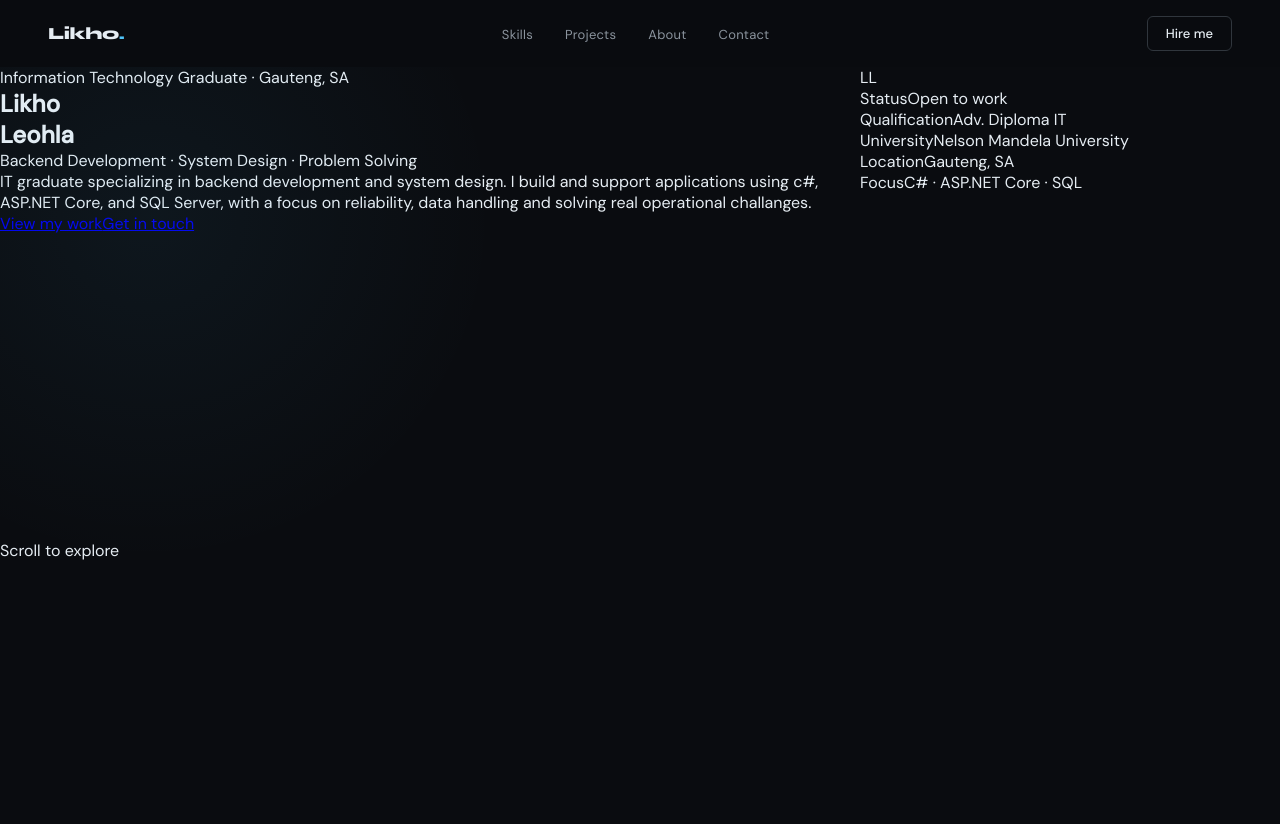
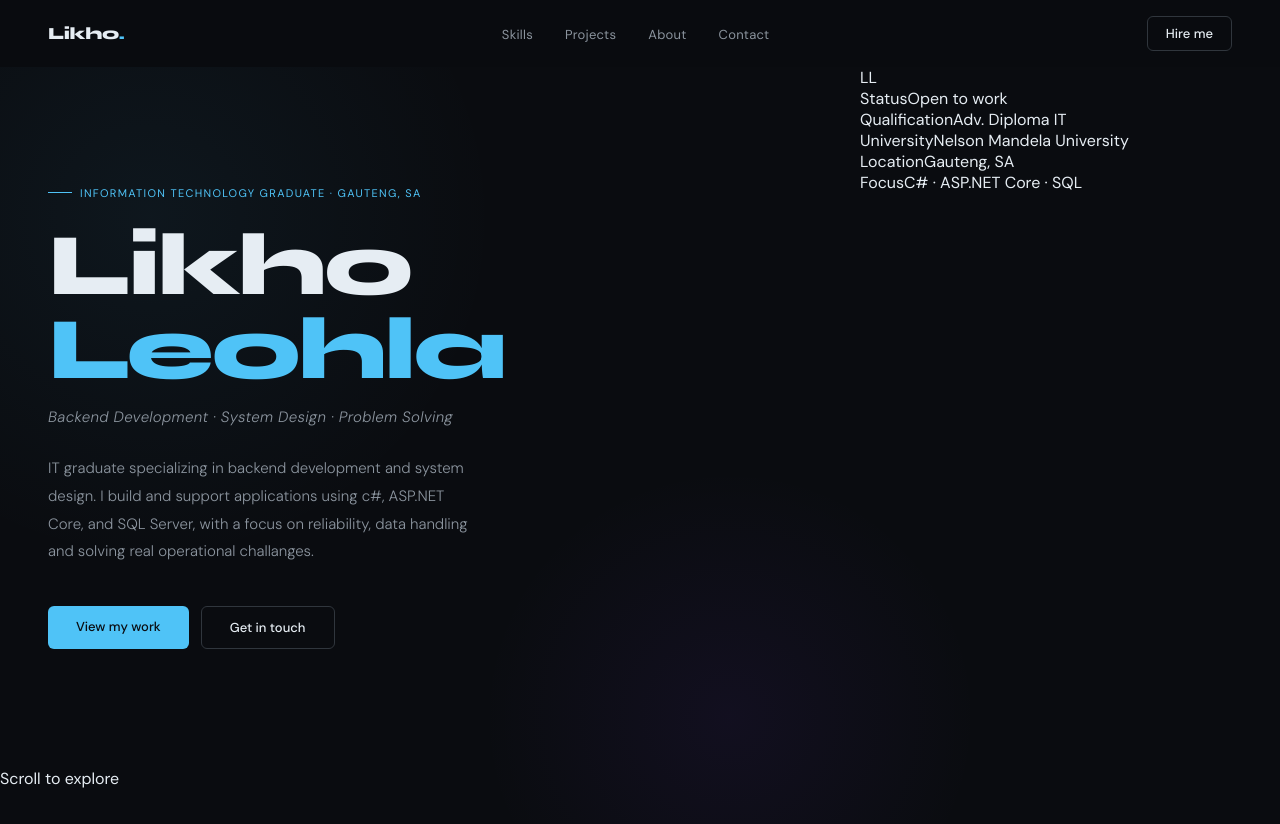
Before and after one commit to Likho-Leo/portfolio, a React (Vite) app: page / in a window 1280 px wide. Shown: the top 824 px of the page. Built offline with nearby package versions, Linux system fonts and the light colour scheme.

Commit message:
styled left side of hero

```diff
--- a/src/index.css
+++ b/src/index.css
@@ -106,3 +106,118 @@ nav{
   background: radial-gradient(circle, rgba(79, 195, 247, 0.06) 0%, transparent 70% );
   pointer-events: none;
 }
+
+.hero::after {
+  content: '';
+  position: absolute;
+  bottom: -100px;
+  right: 300px;
+  width: 500px;
+  height: 500px;
+  background: radial-gradient(circle, rgba(124, 58, 237, 0.07)0%, transparent 70%);
+  pointer-events: none;
+}
+
+.hero-left {
+  padding: 80px 48px 80px 48px;
+  display: flex;
+  flex-direction: column;
+  justify-content: center;
+  position: relative;
+  z-index: 1;
+}
+
+.hero-eyebrow {
+  display: inline-flex;
+  align-items: center;
+  gap: 8px;
+  font-size: 11px;
+  letter-spacing: 0.12em;
+  text-transform: uppercase;
+  color: var(--accent);
+  margin-bottom: 24px;
+}
+
+.hero-eyebrow::before{
+  content: '';
+  width: 24px;
+  height: 1px;
+  background: var(--accent);
+  display: inline-block;
+}
+
+.hero-name {
+  font-family: 'Syne', sans-serif;
+  font-size: clamp(52px, 7vw, 88px);
+  font-weight: 800;
+  line-height: 0.95;
+  letter-spacing: -0.03em;
+  color: var(--text-primary);
+  margin-bottom: 16px;
+}
+
+.hero-name .line2 {color: var(--accent)}
+
+.hero-tagline {
+  font-size: 15px;
+  font-weight: 300;
+  font-style: italic;
+  color: var(--text-secondary);
+  margin-bottom: 28px;
+  letter-spacing: 0.02em;
+}
+
+.hero-desc{
+  font-size: 15px;
+  font-weight: 300;
+  color: var(--text-secondary);
+  line-height: 1.85;
+  max-width: 420px;
+  margin-bottom: 40px;
+}
+
+.hero-btns{
+  display: flex;
+  gap: 12px;
+  flex-wrap: wrap;
+}
+
+.btn-primary {
+  font-family: 'DM Sans', sans-serif;
+  font-size: 13px;
+  font-weight: 500;
+  padding: 12px 28px;
+  background: var(--accent);
+  color: #0a0c10;
+  border: none;
+  border-radius: 6px;
+  cursor: pointer;
+  transition: all 0.2s;
+  text-decoration: none;
+  display: inline-block;
+}
+
+.btn-primary:hover {
+  background: #81d4fa;
+  transform: translateY(-1px);
+}
+
+.btn-ghost {
+  font-family: 'DM Sans', sans-serif;
+  font-size: 13px;
+  font-weight: 500;
+  padding: 12px 28px;
+  background: transparent;
+  color: var(--text-primary);
+  border: 0.5px solid var(--dark-border-2);
+  border-radius: 6px;
+  cursor: pointer;
+  transition: all 0.2s;
+  text-decoration: none;
+  display: inline-block;
+}
+
+.btn-ghost:hover {
+  border-color: var(--text-secondary);
+  transform: translateY(-1px);
+}
```
